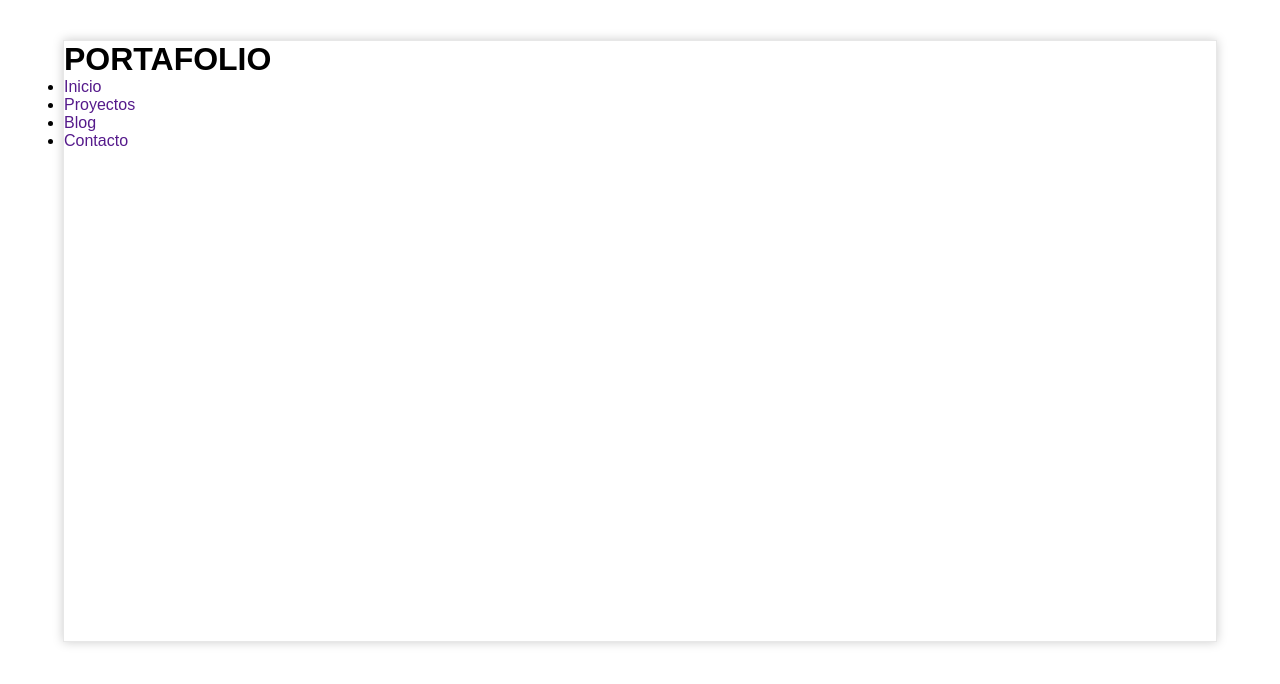
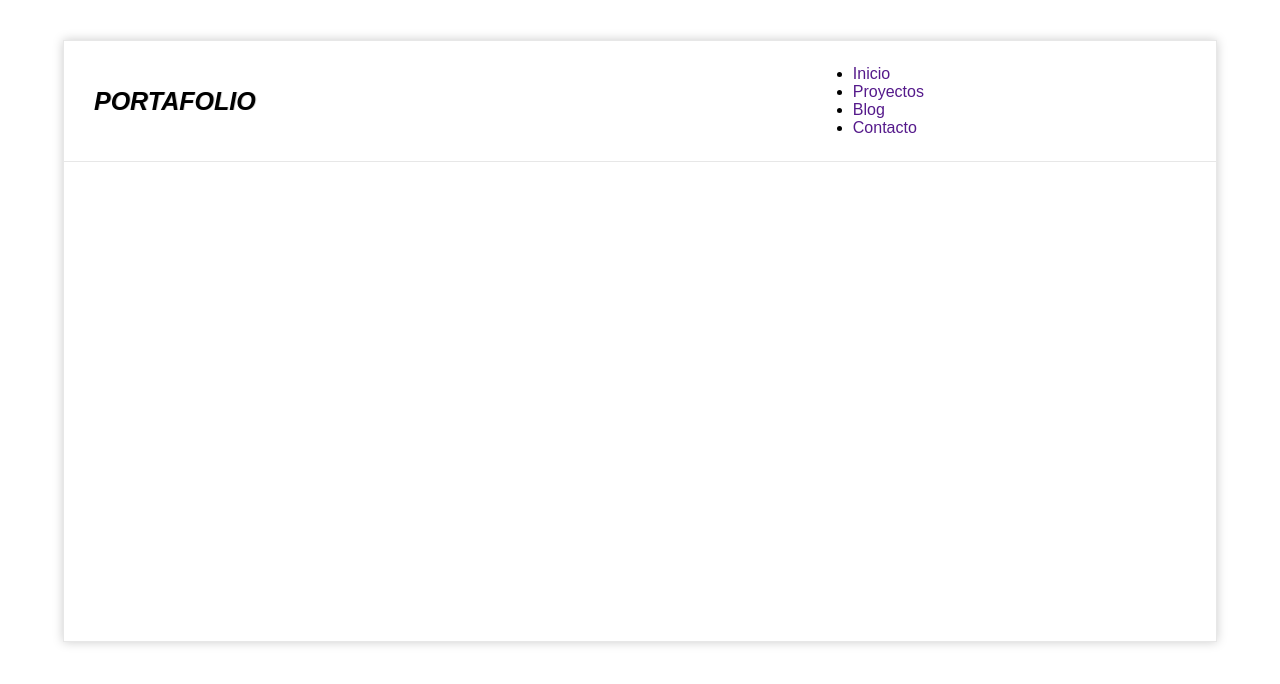
Before and after one commit to KatzoA/TP-Training-flexbox, a plain HTML site: page index.html in a window 1280 px wide. Drawn offline with Linux system fonts and the light colour scheme.

Commit message:
style logo

```diff
--- a/flexbox.css
+++ b/flexbox.css
@@ -15,3 +15,28 @@
   margin-bottom: 40px;
   min-height: 600px;
 }
+
+.header{
+  display: flex;
+  flex-direction: row;
+  flex-wrap: wrap;
+  align-items: center;
+  height: 120px;
+  border-bottom: 1px solid rgba(225, 225, 226, 0.8);
+}
+
+.logo{
+  flex-basis: 65%;
+  padding: 10px;
+  margin-left: 20px;
+  color: black;
+  text-shadow: 1px 0px #ccc;
+  text-transform: uppercase;
+}
+
+.logo > h1{
+  font-family: Arial, Helvetica, sans-serif;
+  font-style: italic;
+  font-weight: 900;
+  font-size: 25px;
+}
```
